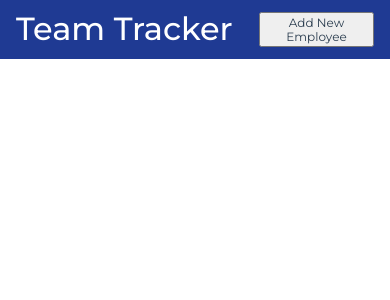
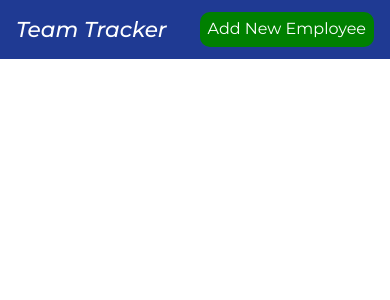
Before and after one commit to CodeByFred/employee-creator, a React (Vite) app in the folder frontend/: page / in a window 390 px wide. Shown: the top 300 px of the page. Built offline with nearby package versions, Linux system fonts and the light colour scheme.

Commit message:
create button and title components | style components for responsive design

```diff
--- a/frontend/src/components/Banner/Banner.module.scss
+++ b/frontend/src/components/Banner/Banner.module.scss
@@ -8,15 +8,4 @@
   width: 100%;
   height: 7vh;
   padding: 1rem;
-
-  p {
-    @include mixins.text(2rem, 500);
-    color: white;
-  }
-
-  button {
-    width: 115px;
-    height: 35px;
-    @include mixins.text(0.75rem, 400);
-  }
 }
--- a/frontend/src/components/Banner/Banner.tsx
+++ b/frontend/src/components/Banner/Banner.tsx
@@ -1,10 +1,13 @@
+import Button from "../Button/Button";
+import Title from "../Title/Title";
 import classes from "./Banner.module.scss";
+
 
 const Banner = () => {
   return (
     <div className={classes.banner}>
-        <p>Team Tracker</p>
-        <button>Add New Employee</button>
+        <Title>Team Tracker</Title>
+        <Button onSelect={() => open} variant="create">Add New Employee</Button>
     </div>
   )
 }
--- /dev/null
+++ b/frontend/src/components/Button/Button.module.scss
@@ -0,0 +1,40 @@
+@use "../../styles/colors";
+@use "../../styles/mixins";
+
+.button {
+  padding: 0.5rem;
+  border: none;
+  border-radius: 10px;
+  cursor: pointer;
+  @include mixins.text(1rem);
+  color: white;
+  transition: transform 0.2s ease;
+
+  &:hover {
+    transform: scale(1.05);
+    font-weight: 500;
+  }
+  &:disabled {
+    cursor: not-allowed;
+    transform: none;
+    opacity: 0.5;
+    pointer-events: none;
+  }
+}
+
+.create {
+  background-color: green;
+}
+
+.delete {
+  background-color: colors.$highlight;
+}
+
+.update {
+  background-color: orange;
+}
+
+.contract {
+  background-color: colors.$neutral-gray;
+  color: colors.$text-main;
+}
--- /dev/null
+++ b/frontend/src/components/Button/Button.tsx
@@ -0,0 +1,16 @@
+import React from "react";
+import classes from "./Button.module.scss";
+
+type ButtonProps = {
+    children: React.ReactNode;
+    onSelect: () => void;
+    disabled?: boolean;
+    variant:  "update" | "create" | "delete" | "contract";
+}
+
+const Button: React.FC<ButtonProps> = ({children, onSelect, disabled =false, variant}) => {
+  return (
+    <button className={`${classes.button} ${classes[variant]}`} onClick={onSelect} disabled={disabled} >{children}</button>
+  )
+}
+export default Button
--- /dev/null
+++ b/frontend/src/components/Title/Title.module.scss
@@ -0,0 +1,17 @@
+@use "../../styles/media-queries" as mq;
+@use "../../styles/mixins";
+
+.heading {
+  @include mixins.text(1.35rem, 500);
+  font-style: italic;
+  color: white;
+  margin: 0.5rem 0;
+
+  @include mq.tablet() {
+    font-size: 2rem;
+  }
+
+  @include mq.pc() {
+    font-size: 2.25rem;
+  }
+}
--- /dev/null
+++ b/frontend/src/components/Title/Title.tsx
@@ -0,0 +1,11 @@
+import classes from "./Title.module.scss";
+
+type TitleProps = {
+  children: string;
+};
+
+const Title = ({children}: TitleProps) => {
+  return <h1 className={classes.heading}>{children}</h1>
+}
+
+export default Title
```
